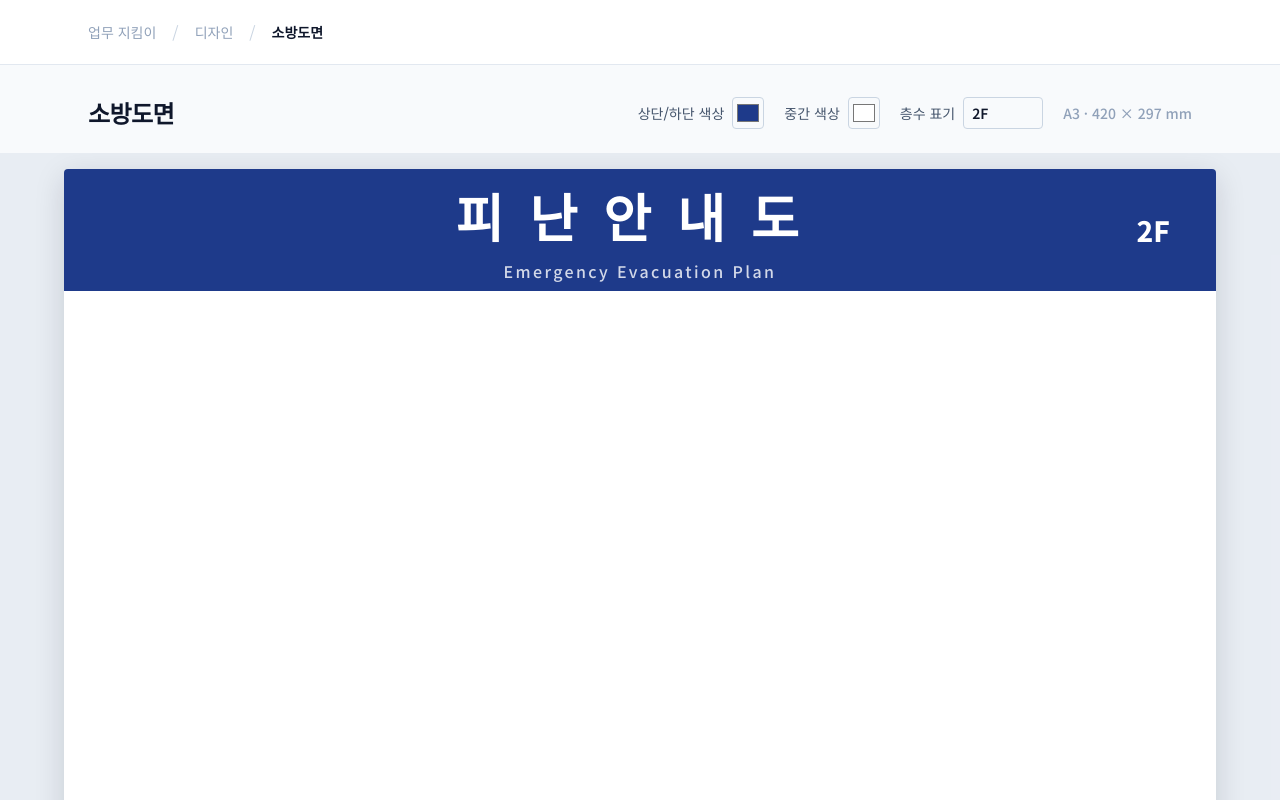
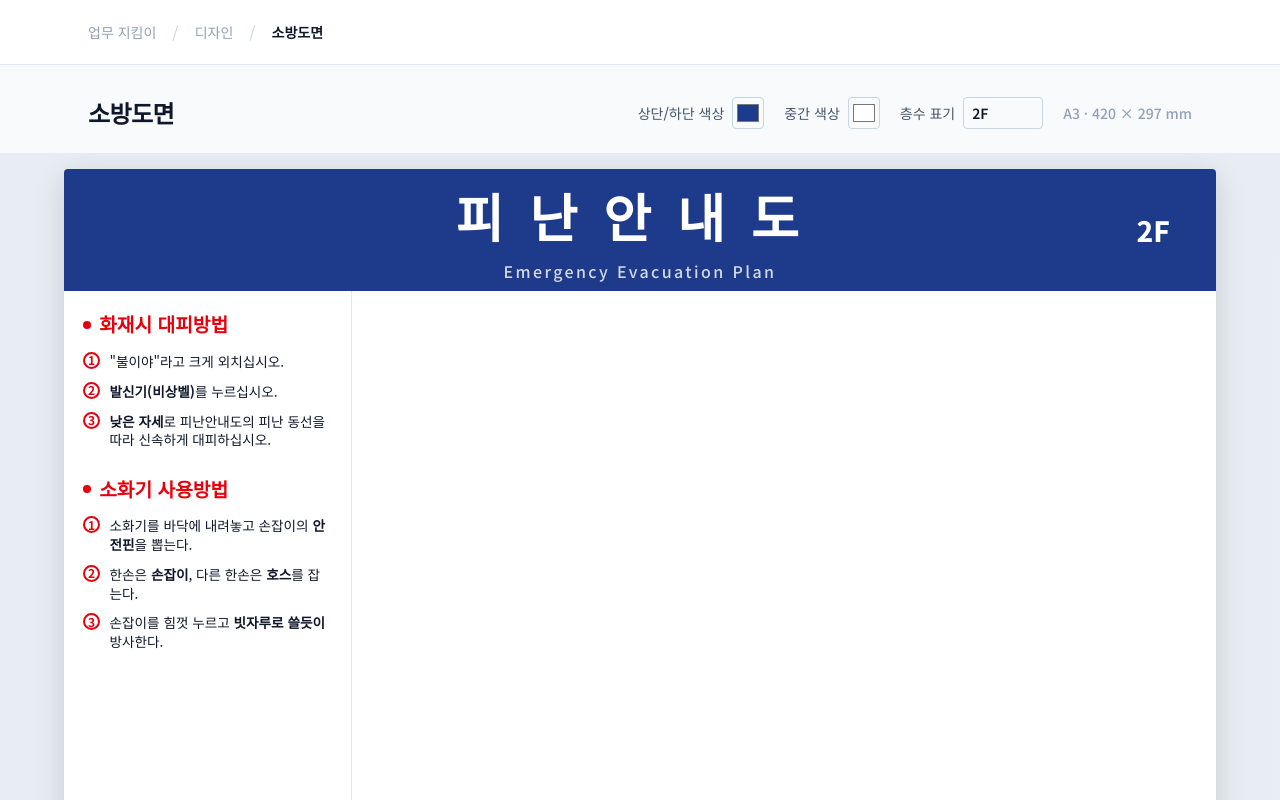
Before and after one commit to choyj7709-art/chocho, a Next.js app: page /design/fire-safety-plan in a window 1280 px wide. Shown: the top 800 px of the page. Built offline with nearby package versions, Linux system fonts and the light colour scheme.

Commit message:
소방도면 왼쪽 25% 영역에 대피방법/소화기 사용법 안내 추가
화재시 대피방법 3단계, 소화기 사용방법 3단계를 번호 원형 아이콘과
빨간색 타이틀로 구성해 왼쪽 사이드바(25%)에 배치.

```diff
--- a/src/app/design/fire-safety-plan/page.tsx
+++ b/src/app/design/fire-safety-plan/page.tsx
@@ -2,6 +2,58 @@
 
 import Link from "next/link";
 import { useState } from "react";
+import type { ReactNode } from "react";
+
+const evacuationSteps: ReactNode[] = [
+  <>&quot;불이야&quot;라고 크게 외치십시오.</>,
+  <>
+    <strong className="font-bold">발신기(비상벨)</strong>를 누르십시오.
+  </>,
+  <>
+    <strong className="font-bold">낮은 자세</strong>로 피난안내도의 피난 동선을
+    따라 신속하게 대피하십시오.
+  </>,
+];
+
+const extinguisherSteps: ReactNode[] = [
+  <>
+    소화기를 바닥에 내려놓고 손잡이의 <strong className="font-bold">안전핀</strong>
+    을 뽑는다.
+  </>,
+  <>
+    한손은 <strong className="font-bold">손잡이</strong>, 다른 한손은{" "}
+    <strong className="font-bold">호스</strong>를 잡는다.
+  </>,
+  <>
+    손잡이를 힘껏 누르고 <strong className="font-bold">빗자루로 쓸듯이</strong>{" "}
+    방사한다.
+  </>,
+];
+
+function StepList({ title, steps }: { title: string; steps: ReactNode[] }) {
+  return (
+    <div>
+      <div className="flex items-center gap-[0.5em]">
+        <span className="h-[0.5em] w-[0.5em] rounded-full bg-red-600" />
+        <span className="text-[clamp(0.85rem,1.7vw,1.2rem)] font-extrabold text-red-600">
+          {title}
+        </span>
+      </div>
+      <ol className="mt-[0.8em] flex flex-col gap-[0.7em]">
+        {steps.map((step, i) => (
+          <li key={i} className="flex items-start gap-[0.6em]">
+            <span className="flex h-[1.4em] w-[1.4em] shrink-0 items-center justify-center rounded-full border-2 border-red-600 text-[0.75em] font-bold text-red-600">
+              {i + 1}
+            </span>
+            <span className="text-[clamp(0.6rem,1.2vw,0.85rem)] leading-snug text-slate-900">
+              {step}
+            </span>
+          </li>
+        ))}
+      </ol>
+    </div>
+  );
+}
 
 export default function FireSafetyPlanPage() {
   const [edgeColor, setEdgeColor] = useState("#1e3a8a");
@@ -90,9 +142,15 @@ export default function FireSafetyPlanPage() {
                 </span>
               </div>
               <div
-                className="min-h-0 flex-1"
+                className="flex min-h-0 flex-1"
                 style={{ backgroundColor: middleColor }}
-              />
+              >
+                <div className="flex basis-[25%] flex-col gap-[1.6em] border-r border-slate-200 p-[1.2em]">
+                  <StepList title="화재시 대피방법" steps={evacuationSteps} />
+                  <StepList title="소화기 사용방법" steps={extinguisherSteps} />
+                </div>
+                <div className="min-w-0 flex-1" />
+              </div>
               <div
                 className="shrink-0 basis-[10%]"
                 style={{ backgroundColor: edgeColor }}
```
